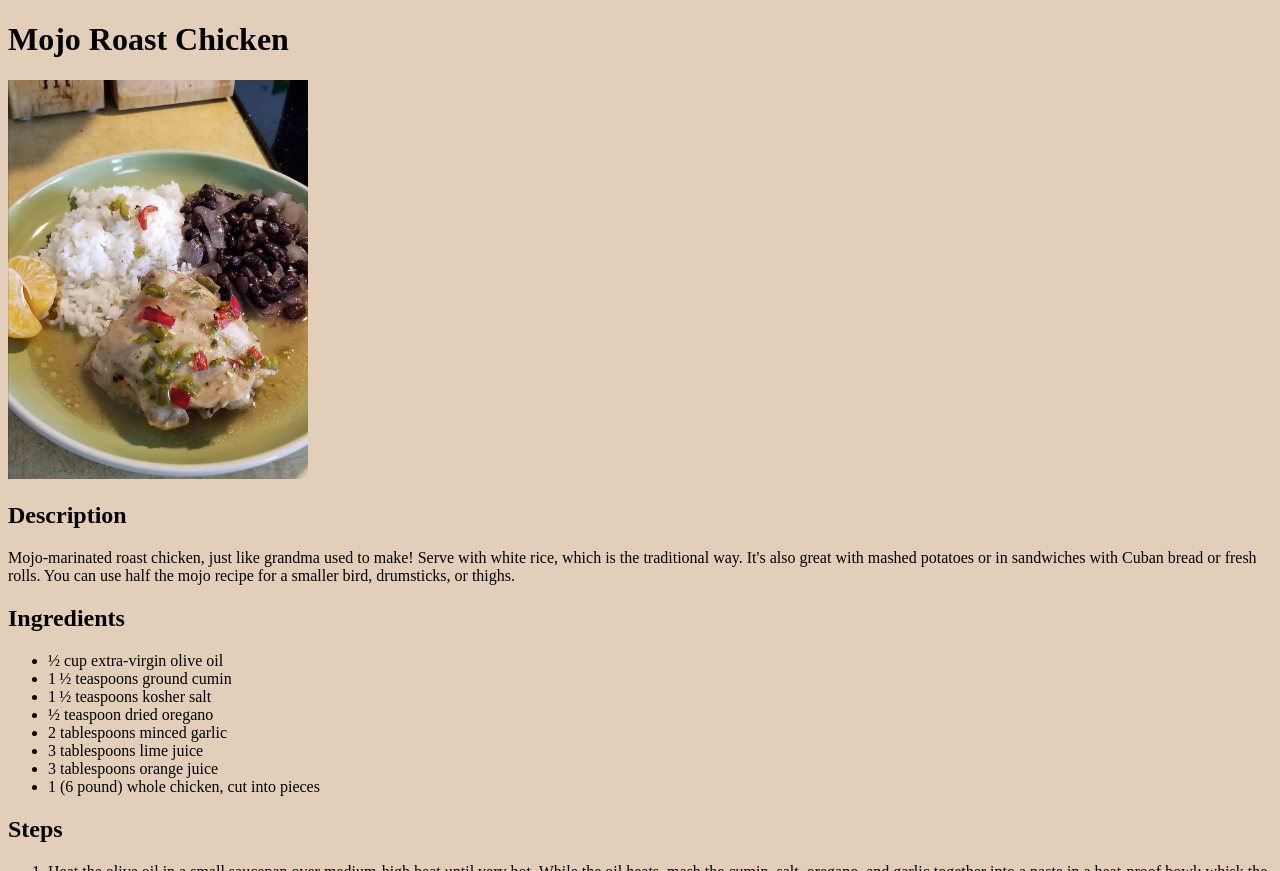
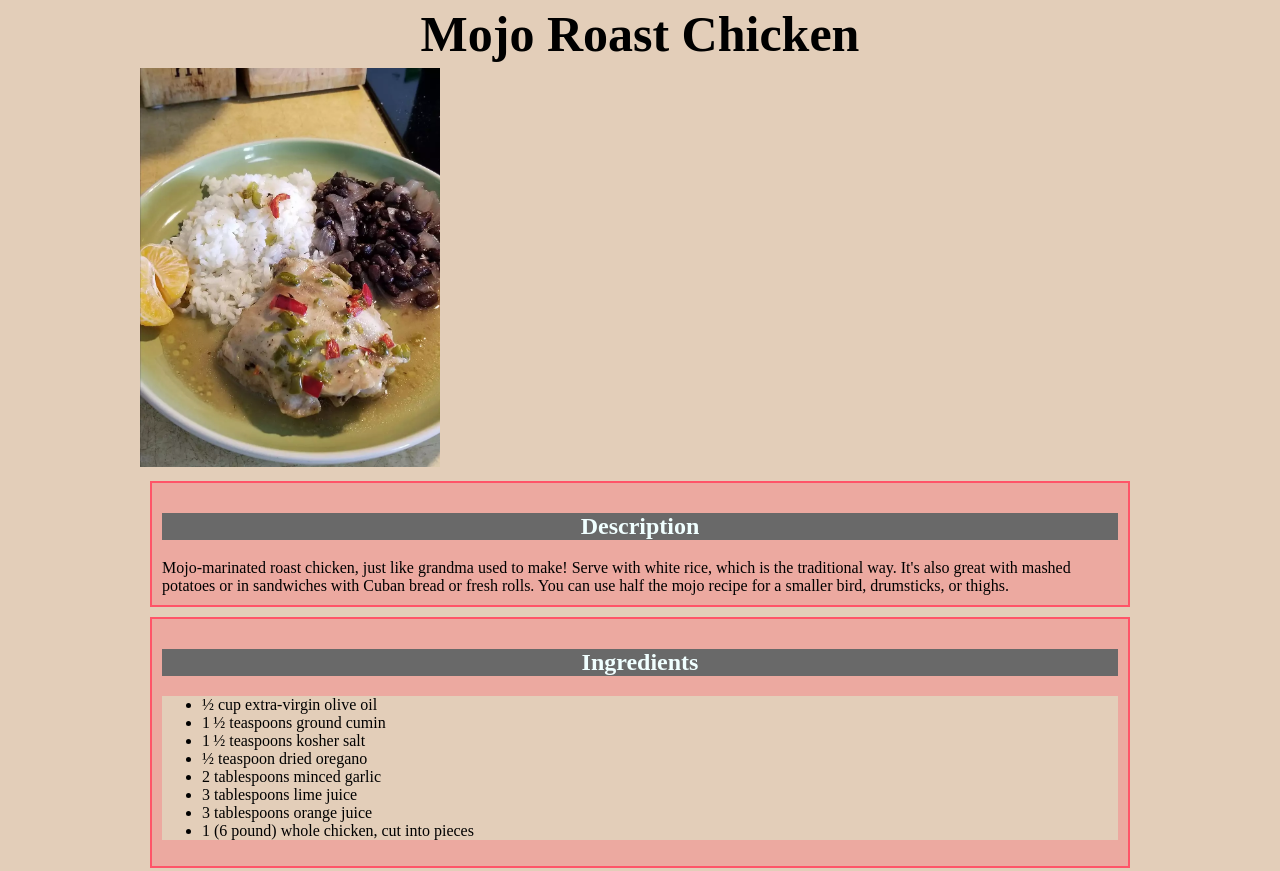
Before and after one commit to vclybarger/odin-recipes, a plain HTML site: page recipes/mojo-roast-chicken.html in a window 1280 px wide. Shown: the top 871 px of the page. Drawn offline with Linux system fonts and the light colour scheme.

Commit message:
added background colors and borders to styles.css in recipes changed <p> to <div>

```diff
--- a/recipes/mojo-roast-chicken.html
+++ b/recipes/mojo-roast-chicken.html
@@ -10,14 +10,14 @@
 <body>
     <h1>Mojo Roast Chicken</h1>
     <img src="../img/mojo-roast-chicken.webp" width="300" alt="FinishednMojo Roast Chicken Image">
-    <p>
+    <div>
         <h2>Description</h2>
         Mojo-marinated roast chicken, just like grandma used to make! Serve with white rice,
         which is the traditional way. It's also great with mashed potatoes or in sandwiches
         with Cuban bread or fresh rolls. You can use half the mojo recipe for a smaller bird,
         drumsticks, or thighs.
-    </p>
-    <p>
+    </div>
+    <div>
         <h2>Ingredients</h2>
         <ul>
             <li>½ cup extra-virgin olive oil</li>
@@ -29,8 +29,8 @@
             <li>3 tablespoons orange juice</li>
             <li>1 (6 pound) whole chicken, cut into pieces</li>
         </ul>
-    </p>
-    <p>
+    </div>
+    <div>
         <h2>Steps</h2>
         <ol>
             <li>
@@ -54,6 +54,6 @@
                 the bone should read 180 degrees F (82 degrees C).
             </li>
         </ol>
-    </p>
+    </div>
 </body>
 </html>
--- a/recipes/styles.css
+++ b/recipes/styles.css
@@ -1,3 +1,31 @@
 * {
     background-color: #e3ceb9;
 }
+
+body {
+    width: 1000px;
+    margin: 0 auto;
+}
+
+h1, h2 {
+    text-align: center;
+}
+
+h1 {
+    font-family: 'Times New Roman', Times, serif;
+    font-weight: bold;
+    font-size: 50px;
+    margin: 5px;
+}
+
+h2 {
+    background-color: dimgrey;
+    color: azure;
+}
+
+div {
+    background: rgb(255 84 104 / 30%);
+    border: 2px solid rgb(255 84 104);
+    padding: 10px;
+    margin: 10px;
+}
```
